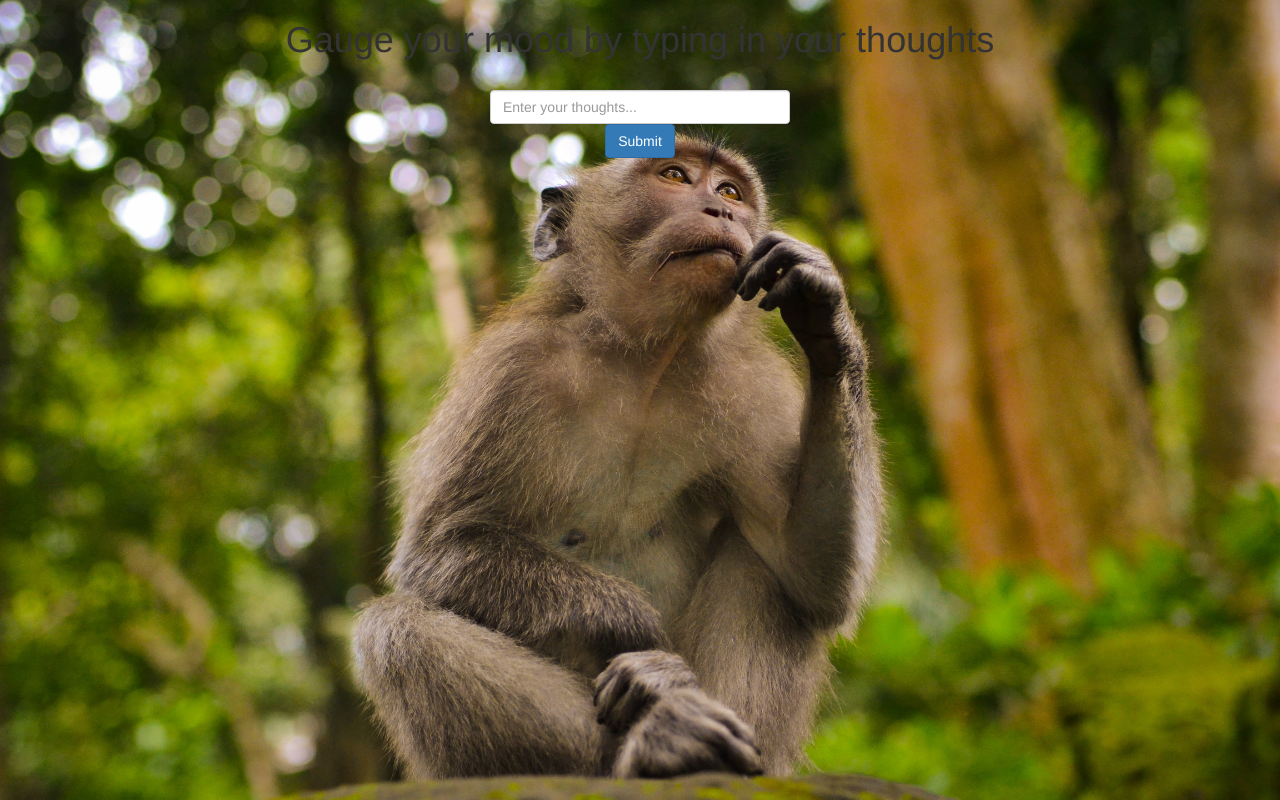
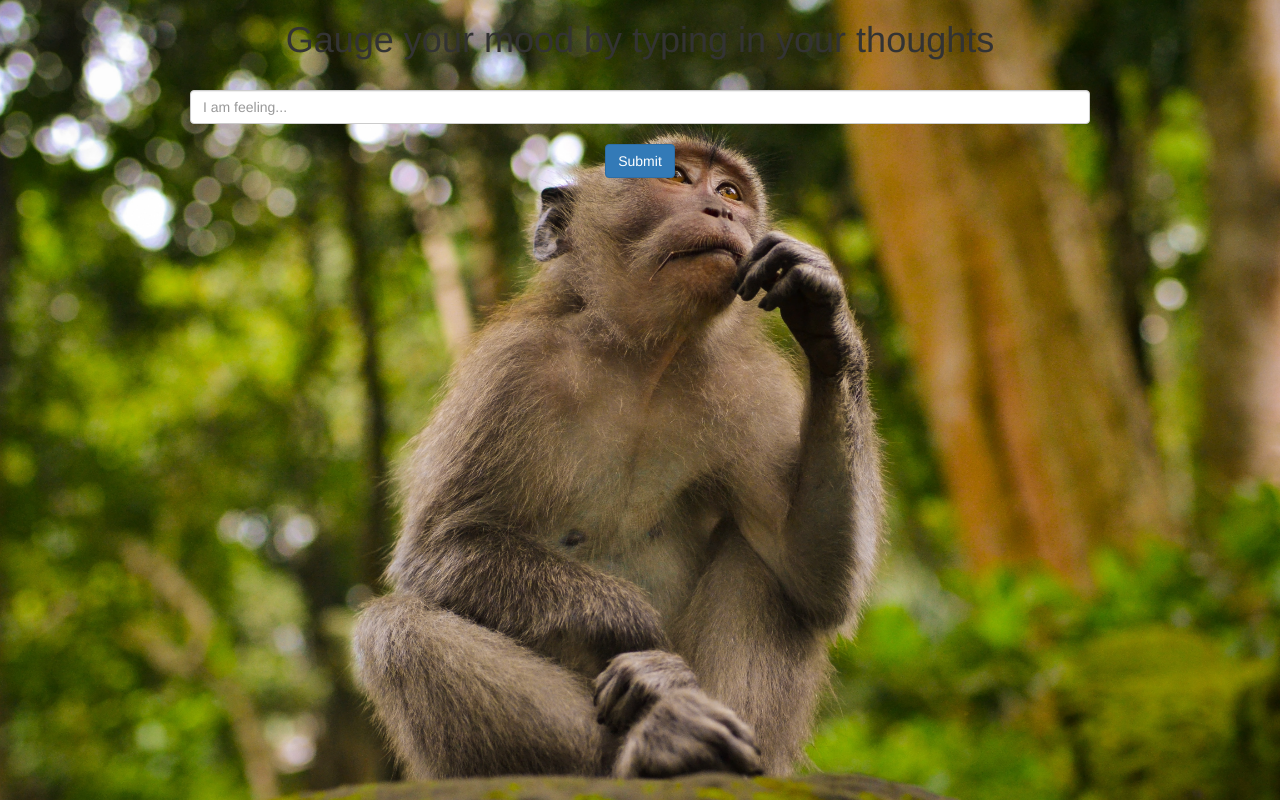
Before and after one commit to SiddharthaAnand/thought-classifier, a Flask app: page / in a window 1280 px wide. Run offline with Flask 2, Linux system fonts and the light colour scheme; parts of the project's set-up code (start-up, migrations or seed data) failed here and were passed over; some libraries are stand-ins or nearby versions.

Commit message:
Center align the text and button | Increase the size of the text box

```diff
--- a/templates/home.html
+++ b/templates/home.html
@@ -20,10 +20,11 @@
 
             <form role="form" ng-submit="getResults()">
               <!--<div class="form-group">-->
-                      <input type="text" ng-model="text" name="text" class="form-control" id="text-box" placeholder="Enter your thoughts..." style="max-width: 300px;">
+                <input type="text" ng-model="text" name="text" class="form-control" id="text-box" placeholder="I am feeling..." style="max-width: 900px;">
               <!--</div>-->
                 <!--raw is added so that the jinja template does not process the submiteButtonText part as some variable.
                 And it is left for angular to process and replace it with the text from main.js-->
+              <br>
               {% raw %}
               <button type="submit" class="btn btn-primary" ng-disabled="loading">{{ submitButtonText }}</button>
               {% endraw %}
@@ -31,7 +32,7 @@
           </div>
         </div>
         <div class="row">
-                <div class="col-md-3">
+                <div class="col-md-3" align="center">
                   {% raw %}
                   <div id="results">
                       <span ng-repeat="key in results">
```
Lines whose indentation alone changed are shown as unchanged.
